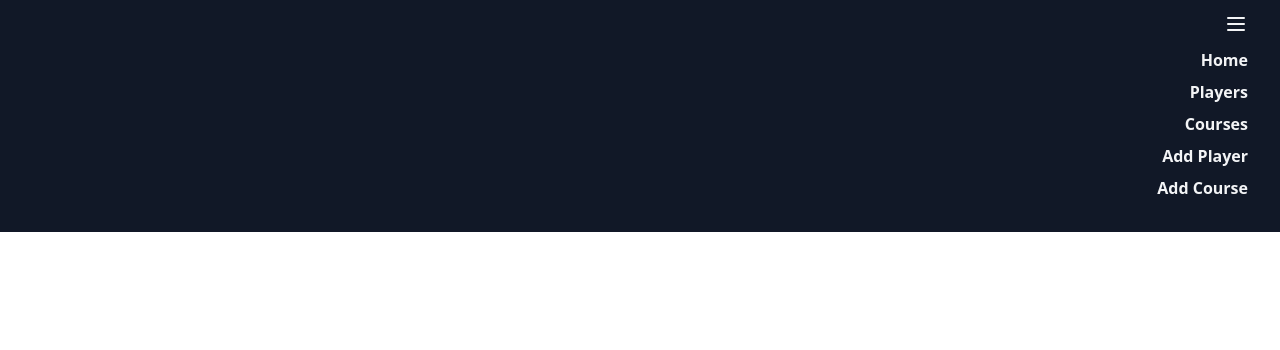
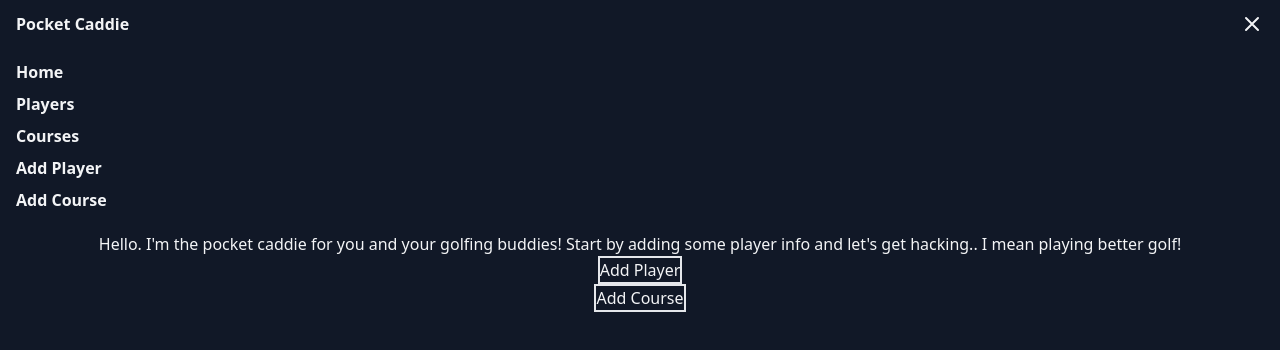
Before and after one commit to jason-moritz/pocket-caddie, a React (Create React App) app in the folder client/: page / in a window 1280 px wide. Both pictures are taken after a click on the button 1236 px from the left and 24 px from the top of the page. Shown: the top 350 px of the page. Built offline with nearby package versions, Linux system fonts and the light colour scheme; no server answers.

Commit message:
added navbar functionality with icon change, toggle, and closing menu

```diff
--- a/client/src/App.js
+++ b/client/src/App.js
@@ -4,11 +4,11 @@ import Routes from "./components/Routes";
 
 function App() {
   return (
-    <div className="App bg-gray-900 text-gray-100 max-h-full max-w-screen-xl m-auto">
+    <div className="App bg-gray-900 text-gray-100">
       <div>
         <Navbar />
       </div>
-      <div className="h-full">
+      <div className="h-screen">
       <Routes />
       </div>
     </div>
--- a/client/src/components/DisplayPlayers.jsx
+++ b/client/src/components/DisplayPlayers.jsx
@@ -23,7 +23,7 @@ export default function Players() {
             <h1>Players</h1>
             <div className="grid grid-cols-2">
                 {players.map((player) => (
-                    <div className="flex flex-col justify-items-center">
+                    <>
                         <Link class="flex flex-col items-center pt-2" to={`/players/${player.id}`}>
                             <div className="block h-14 w-14 rounded-full overflow-hidden">
                                 <img className="h-full w-full object-cover" src={player.fields?.playerImage} key={player.id} alt="player-profile"/>
@@ -32,7 +32,7 @@ export default function Players() {
                                 <h3>{player.fields?.playerName}</h3>
                             </div>
                         </Link>
-                    </div>
+                    </>
                 ))}
             </div>
         </div>
--- a/client/src/components/FormCourse.jsx
+++ b/client/src/components/FormCourse.jsx
@@ -2,7 +2,7 @@ export default function CourseForm(props) {
     const { courseName, setCourseName, courseImage, setCourseImage, rating, setRating, slope, setSlope, handleSubmit, title } = props;
 
     return (
-        <form className="grid grid-cols-1 max-w-5xl" onSubmit={handleSubmit}>
+        <form className="grid grid-cols-1 max-w-5xl text-gray-900" onSubmit={handleSubmit}>
             <h2>Add a new course!</h2>
             <label>Course Name</label>
             <input value={courseName} onChange={e => setCourseName(e.target.value)} />
--- a/client/src/components/FormPlayer.jsx
+++ b/client/src/components/FormPlayer.jsx
@@ -2,7 +2,7 @@ export default function PlayerForm(props) {
     const { playerName, setPlayerName, playerImage, setPlayerImage, handicap, setHandicap, handleSubmit, title } = props;
 
     return (
-        <form className="grid grid-cols-1 max-w-5xl" onSubmit={handleSubmit}>
+        <form className="grid grid-cols-1 max-w-5xl text-gray-900" onSubmit={handleSubmit}>
             <label>Player Name</label>
             <input value={playerName} onChange={e => setPlayerName(e.target.value)} />
             <label>Photo</label>
--- a/client/src/components/FormYardages.jsx
+++ b/client/src/components/FormYardages.jsx
@@ -2,7 +2,7 @@ export default function FormYardages(props) {
     const { lw, setLw, sw, setSw, aw, setAw, pw, setPw, nineir, setNineir, eightir, setEightir, sevenir, setSevenir, sixir, setSixir, fiveir, setFiveir, fourir, setFourir, threeir, setThreeir, twoir, setTwoir, fivewd, setFivewd, threewd, setThreewd, hybrid, setHybrid, driver, setDriver, handleSubmit, title } = props;
 
     return (
-        <form className="grid grid-cols-1 max-w-5xl" onSubmit={handleSubmit}>
+        <form className="grid grid-cols-1 max-w-5xl text-gray-900" onSubmit={handleSubmit}>
             <label>LW</label>
             <input value={lw} onChange={e => setLw(e.target.value)} />
             <label>SW</label>
--- /dev/null
+++ b/client/src/components/Home.jsx
@@ -0,0 +1,15 @@
+import { Link } from "react-router-dom";
+
+export default function Home() {
+    return (
+        <div className="h-full">
+            <div className="text-center px-6">
+            Hello. I'm the pocket caddie for you and your golfing buddies! Start by adding some player info and let's get hacking.. I mean playing better golf!
+            </div>
+            <div className="flex flex-col items-center content-center">
+                <Link className="border-2" to="/addplayer"><button>Add Player</button></Link>
+                <Link className="border-2" to="/addcourse"><button>Add Course</button></Link>
+            </div>
+        </div>
+    )
+}
--- a/client/src/components/Navbar.jsx
+++ b/client/src/components/Navbar.jsx
@@ -9,21 +9,28 @@ export default function Navbar() {
     }
 
     return (
-        <header className="container flex-col items-center px-4 py-3">
-            <div className="flex place-content-end px-4">
+        <header>
+            <div className="container flex place-content-between  px-4 py-3 font-semibold">
+                <div>Pocket Caddie</div>
+                <div className="flex place-content-end">
                     <button onClick={handleClick} class="h-6 w-6 fill-current text-gray-300 hover: text-gray-100 focus:text-gray-100 focus:outline-none">
                         <svg xmlns="http://www.w3.org/2000/svg" className="h-6 w-6" fill="none" viewBox="0 0 24 24" stroke="currentColor">
+                            {toggle === false ?
                                 <path strokeLinecap="round" strokeLinejoin="round" strokeWidth={2} d="M4 6h16M4 12h16M4 18h16" />
+                            :
+                                <path strokeLinecap="round" strokeLinejoin="round" strokeWidth={2} d="M6 18L18 6M6 6l12 12" />
+                            };
                         </svg>
                     </button>
                 </div>
+            </div>
             {toggle === true ?
                 <div className="px-2 pt-2 pb-4">
-                <Link className="flex place-content-end block px-2 py-1 font-semibold hover:bg-gray-800 rounded"to="/">Home</Link>
-                <Link className="flex place-content-end block px-2 py-1 font-semibold hover:bg-gray-800 rounded"to="/players">Players</Link>
-                <Link className="flex place-content-end block px-2 py-1 font-semibold hover:bg-gray-800 rounded"to="/courses">Courses</Link>
-                <Link className="flex place-content-end block px-2 py-1 font-semibold hover:bg-gray-800 rounded"to="/addplayer">Add Player</Link>
-                <Link className="flex place-content-end block px-2 py-1 font-semibold hover:bg-gray-800 rounded"to="/addcourse">Add Course</Link>
+                    <Link onClick={handleClick} className="block px-2 py-1 font-semibold hover:bg-gray-800 rounded" to="/">Home</Link>
+                    <Link onClick={handleClick} className="block px-2 py-1 font-semibold hover:bg-gray-800 rounded" to="/players">Players</Link>
+                    <Link onClick={handleClick} className="block px-2 py-1 font-semibold hover:bg-gray-800 rounded" to="/courses">Courses</Link>
+                    <Link onClick={handleClick} className="block px-2 py-1 font-semibold hover:bg-gray-800 rounded" to="/addplayer">Add Player</Link>
+                    <Link onClick={handleClick} className="block px-2 py-1 font-semibold hover:bg-gray-800 rounded" to="/addcourse">Add Course</Link>
                 </div>
             :
                 null}
--- a/client/src/components/Routes.jsx
+++ b/client/src/components/Routes.jsx
@@ -1,4 +1,5 @@
 import { Route } from "react-router-dom";
+import Home from "./Home";
 import DisplayPlayers from "./DisplayPlayers";
 import DisplayCourses from "./DisplayCourses";
 import AddPlayer from "./AddPlayer";
@@ -17,6 +18,9 @@ export default function Routes() {
 
     return (
         <div>
+            <Route exact path="/">
+                <Home />
+            </Route>
             <Route exact path="/players">
                 <DisplayPlayers />
             </Route>
```
Lines whose indentation alone changed are shown as unchanged.
